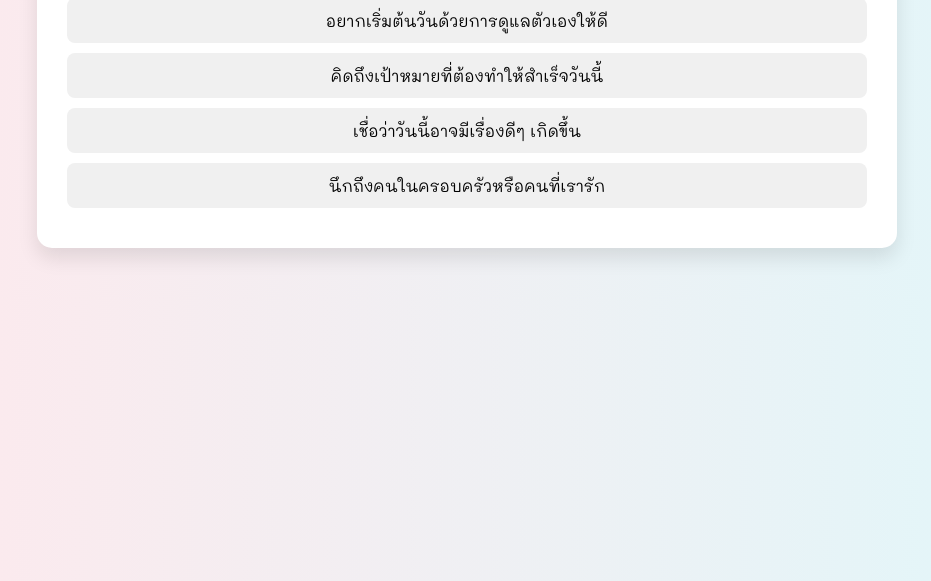
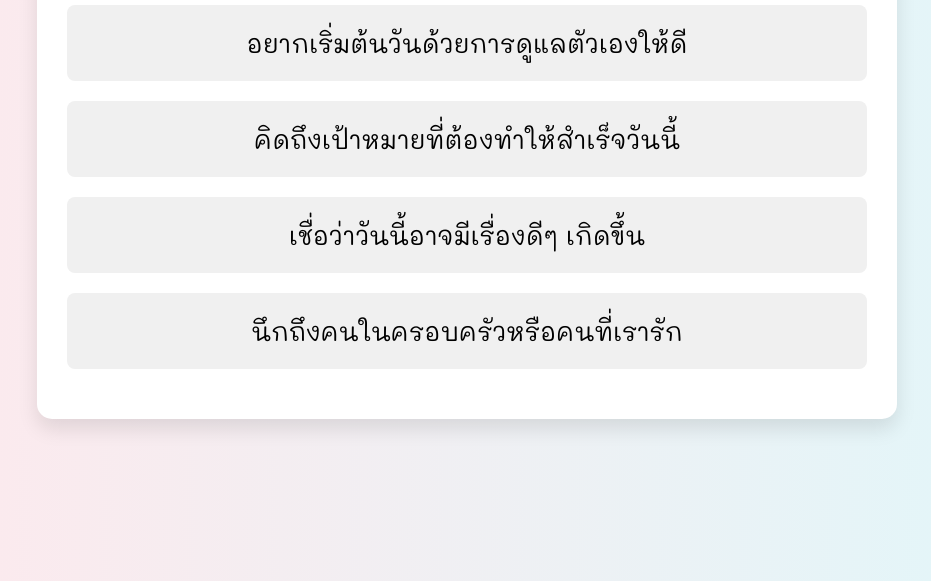
Before and after one commit to ninksazerac/kcn-quiz-game, a plain HTML site: page index.html in a window 1280 px wide. Shown: the part 219-800 px from the top of the page, without its empty margins (173-1104 px from the left). Drawn offline with Linux system fonts and the light colour scheme.

Commit message:
🔨 fix style-sheet

```diff
--- a/script.js
+++ b/script.js
@@ -18,7 +18,7 @@ const questions = [
     ],
   },
   {
-    question: "หากมีเวลา 1 วันเต็มโดยไม่มีภาระ คุณอยากใช้มันทำอะไร?",
+    question: "หากมีเวลา 1 วันเต็มโดยไม่มีภาระ<br>คุณอยากใช้มันทำอะไร?",
     choices: [
       { text: "วางแผนหรือลงมือทำสิ่งใหม่ ๆ ที่อาจทำรายได้", type: "งาน_เศรษฐกิจ" },
       { text: "ไปออกกำลังกาย นวด หรือดูแลสุขภาพ", type: "สุขภาพ" },
@@ -36,7 +36,7 @@ const questions = [
     ],
   },
   {
-    question: "ถ้าจะมีของขวัญวิเศษชิ้นหนึ่งหล่นลงมาตรงหน้า<br> คุณอยากให้มันเป็นอะไร?",
+    question: "ถ้าจะมีของขวัญวิเศษชิ้นหนึ่งหล่นลงมาตรงหน้า...<br>คุณอยากให้มันเป็นอะไร?",
     choices: [
       { text: "โอกาสดี ๆ ที่พาชีวิตมั่นคงขึ้น", type: "งาน_เศรษฐกิจ" },
       { text: "สุขภาพแข็งแรงทั้งกายและใจ ให้ตัวเองและคนที่รัก", type: "สุขภาพ" },
@@ -91,7 +91,7 @@ function shuffle(arr){
 
 function showQuestion() {
   const q = questions[currentQuestion];
-  questionElement.innerText = q.question;
+  questionElement.innerHTML = q.question;
   choicesElement.innerHTML = "";
   nextButton.classList.add("hidden");
   currentSelection = null;
--- a/style.css
+++ b/style.css
@@ -22,7 +22,7 @@ h1 {
 }
 
 .question-text {
-  font-size: 25px;
+  font-size: 30px;
   margin-bottom: 20px;
   font-weight: bolder;
 }
@@ -47,10 +47,10 @@ h1 {
   display: block;
   background-color: #f0f0f0;
   border: 2px solid transparent;
-  padding: 10px 20px;
-  margin: 10px auto;
+  padding: 20px;
+  margin: 20px auto;
   border-radius: 8px;
-  font-size: 16px;
+  font-size: 25px;
   cursor: pointer;
   transition: all 0.3s;
   width: 100%;
```
